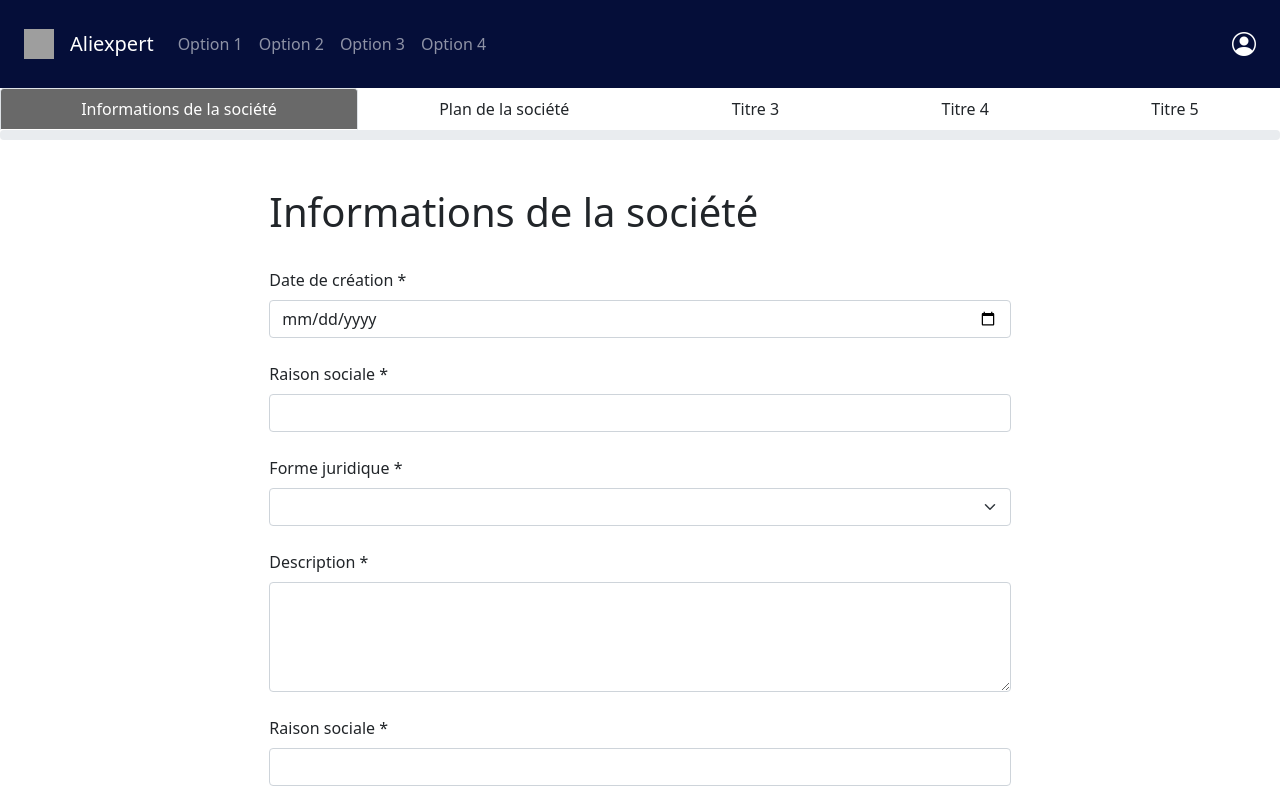
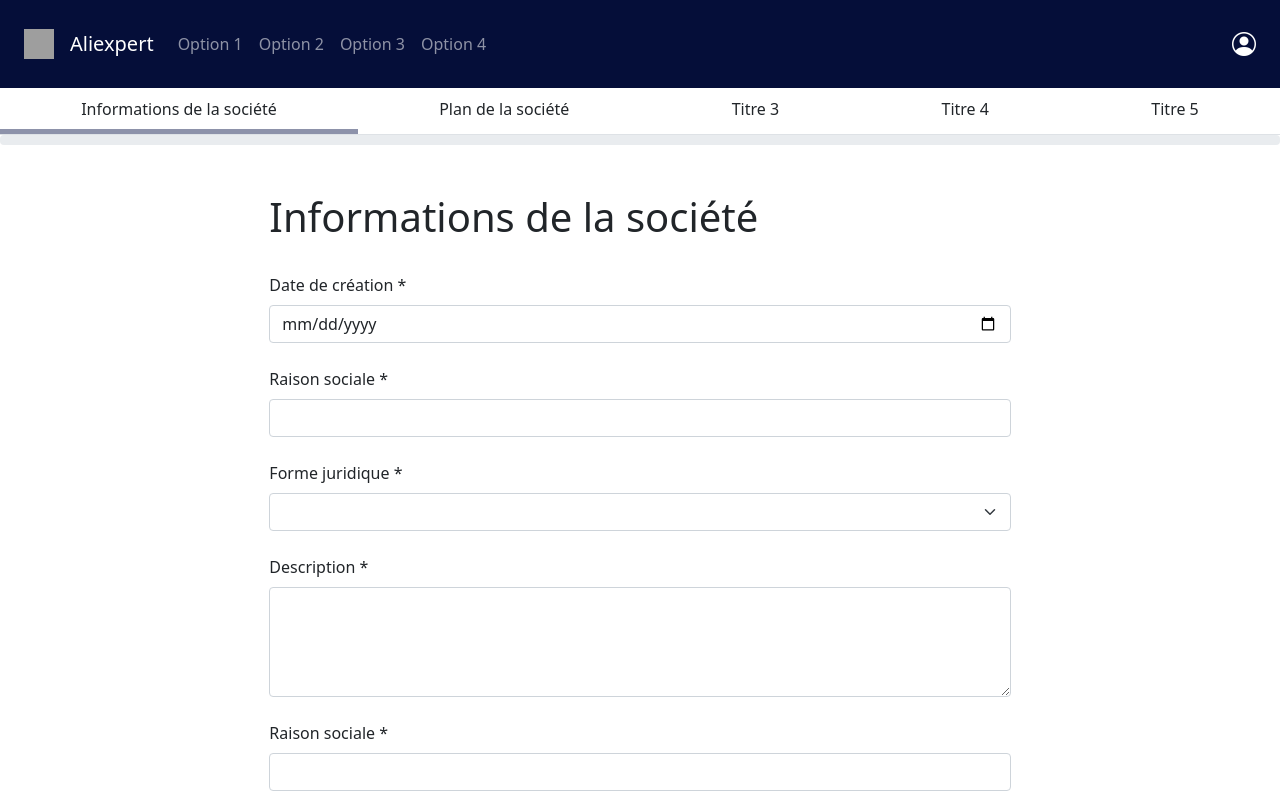
Before and after one commit to Develoopper/aliexpert, a plain HTML site: page index.html in a window 1280 px wide. Shown: the top 800 px of the page. Drawn offline with nearby package versions, Linux system fonts and the light colour scheme; grey boxes are pictures that could not be loaded.

Commit message:
bottom border in tabs

```diff
--- a/index.html
+++ b/index.html
@@ -17,14 +17,12 @@
 		<title>Form</title>
 
 		<style>
-			.red li a {
-				background-color: white !important;
+			.red li {
 				background-color: white !important;
 			}
 			/* .red li a:hover, */
-			.red li a.active {
-				color: white !important;
-				background-color: dimgray !important;
+			.red li.active {
+				border-bottom: 5px solid #8d92aa;
 			}
 			.navbar, footer {
 				background-color: #050e39 !important;
--- a/index.js
+++ b/index.js
@@ -3,8 +3,8 @@ for (const _form in forms) {
   const form = forms[_form];
   const active = Object.keys(forms).indexOf(_form) === 0 ? 'active' : '';
   $('#navbar').append(`
-    <li class="nav-item">
-      <a id='${_form}-tab' class="nav-link text-dark ${active}" aria-current="page" href="#">${form.title}</a>
+    <li class="nav-item ${active}" id='${_form}-tab'>
+      <a class="nav-link text-dark" aria-current="page" href="#">${form.title}</a>
     </li>
   `)
 }
@@ -86,7 +86,7 @@ function showForm() {
       currentFormIndex = 0;
     else
       currentFormIndex += 1;
-    $("#navbar li a").removeClass("active");
+    $("#navbar li").removeClass("active");
     const nextTabId = Object.keys(forms)[currentFormIndex] + '-tab';
     $('#' + nextTabId).addClass("active");
 
```
